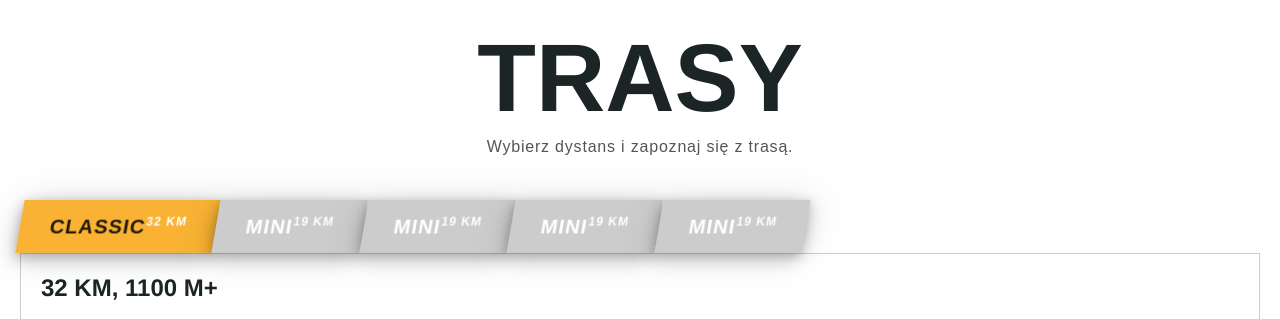
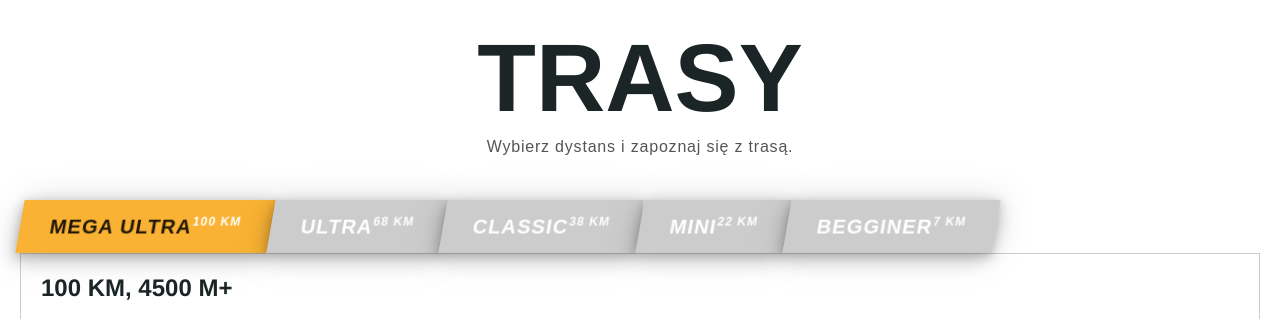
Before and after one commit to petkor1/serwis-biegowy, a PHP site: page /festiwal-biegow-gorskich.html in a window 1280 px wide; the page is wider, and only the part inside the window is pictured. Shown: the part 2727-3046 px from the top of that part. Run offline with PHP 8.4, Linux system fonts and the light colour scheme; some libraries are stand-ins or nearby versions.

Commit message:
festiwal przyciski mapa

```diff
--- a/festiwal-biegow-gorskich.html
+++ b/festiwal-biegow-gorskich.html
@@ -132,14 +132,14 @@
                     <img src="/images/logo xrun ULTRA KOLOR-01 1.png" style="width: 180px;" alt="Xrun Classic"><span style="font-family: helvetica;">Mega Ultra Wyspa</span>
                     <h4>100 km, 4500 m+</h4>
                     <ul>
-                        <li><b>Biuro zawodów:</b> Słopnice</li>
+                        <li><b>Biuro zawodów:</b> Limanowa</li>
                         <li><b>Start:</b>
-                                9:30<br>
-                                Słopnice
+                                00:00<br>
+                                Limanowa
 
                         </li>
-                        <li><b>Meta:</b>limit 4 h<br>
-                            Słopnice
+                        <li><b>Meta:</b>limit 24 h<br>
+                            Limanowa
                         </li>
                     </ul>
                     <div class="card-for-event-icons">
@@ -207,16 +207,16 @@
             <div id="ultra-card" class="card-for-event">
                 <div class="card-for-event-top">
                     <img src="/images/logo xrun ULTRA KOLOR-01 1.png" style="width: 180px;" alt="Xrun Classic"><span style="font-family: helvetica;">Ultra Wyspa</span>
-                    <h4>32 km, 1100 m+</h4>
+                    <h4>68 km, 3000 m+</h4>
                     <ul>
-                        <li><b>Biuro zawodów:</b> Słopnice</li>
+                        <li><b>Biuro zawodów:</b> Limanowa</li>
                         <li><b>Start:</b>
-                                9:30<br>
-                                Słopnice
+                                8:00<br>
+                                Limanowa
 
                         </li>
-                        <li><b>Meta:</b>limit 4 h<br>
-                            Słopnice
+                        <li><b>Meta:</b>limit 16 h<br>
+                            Limanowa
                         </li>
                     </ul>
                     <div class="card-for-event-icons">
@@ -284,16 +284,16 @@
             <div id="classic-card" class="card-for-event">
                 <div class="card-for-event-top">
                     <img src="/images/logo xrun classic kolor-01 3Classic-.svg" style="width: 180px;" alt="Xrun Classic"><span style="font-family: helvetica;">Bieg Czterech Wysp</span>
-                    <h4>32 km, 1100 m+</h4>
+                    <h4>32 km, 1400 m+</h4>
                     <ul>
-                        <li><b>Biuro zawodów:</b> Słopnice</li>
+                        <li><b>Biuro zawodów:</b> Limanowa</li>
                         <li><b>Start:</b>
-                                9:30<br>
+                                10:00<br>
                                 Słopnice
 
                         </li>
-                        <li><b>Meta:</b>limit 4 h<br>
-                            Słopnice
+                        <li><b>Meta:</b>limit 6 h<br>
+                            Limanowa
                         </li>
                     </ul>
                     <div class="card-for-event-icons">
@@ -360,16 +360,16 @@
             <div id="mini-card" class="card-for-event">
                 <div class="card-for-event-top">
                     <img src="/images/logo xrun classic kolor-01 3Classic-.svg" style="width: 180px;" alt="Xrun Classic"><span style="font-family: helvetica;">Wyspiańska Połówka</span>
-                    <h4>32 km, 1100 m+</h4>
+                    <h4>22 km, 770 m+</h4>
                     <ul>
-                        <li><b>Biuro zawodów:</b> Słopnice</li>
+                        <li><b>Biuro zawodów:</b> Limanowa</li>
                         <li><b>Start:</b>
-                                9:30<br>
+                                11:00<br>
                                 Słopnice
 
                         </li>
                         <li><b>Meta:</b>limit 4 h<br>
-                            Słopnice
+                            Limanowa
                         </li>
                     </ul>
                     <div class="card-for-event-icons">
@@ -437,16 +437,16 @@
             <div id="begginer-card" class="card-for-event">
                 <div class="card-for-event-top">
                     <img src="/images/logo xrun MINU kolor-01-01mini-.svg" style="width: 180px;" alt="Xrun mini"><span style="font-family: helvetica;">Bieg na miejską górę</span>
-                    <h4>19 KM, 650 M+ </h4>
+                    <h4>7 KM, 380 M+ </h4>
                     <ul>
-                        <li><b>Biuro zawodów:</b> Słopnice</li>
+                        <li><b>Biuro zawodów:</b> Limanowa</li>
                         <li><b>Start:</b>
-                                10:00<br>
-                                Słopnice
+                                12:00<br>
+                                Limanowa
 
                         </li>
                         <li><b>Meta:</b>limit 4 h<br>
-                            Słopnice
+                            Limanowa
                         </li>
                     </ul>
                     <div class="card-for-event-icons">
@@ -515,7 +515,7 @@
                     <img src="/images/logo xrun KIDS kolor-01-01kids-.svg" style="width: 180px;" alt="Xrun Classic"><span style="font-family: helvetica;">&nbsp;</span>
                     <h4>150 m, 300 m, 800 m</h4>
                     <ul>
-                        <li><b>Biuro zawodów:</b> Słopnice</li>
+                        <li><b>Biuro zawodów:</b> Limanowa</li>
                         <li><b>Kategorie wiekowe:</b>
 
                                 smerfy 3 - 5 lat,
@@ -524,7 +524,7 @@
 
                         </li>
                         <li><b>Start i meta</b>:<br>
-                            Słopnice
+                            Limanowa
                         </li>
                     </ul>
                     <div class="card-for-event-icons">
@@ -600,38 +600,33 @@
         <!-- Tab links -->
         <div class="maps-tabs">
             <div class="tab">
-                <button class="tablinks active" onclick="openTab(event, 'Tab1')">Classic<span> 32 km</span></button>
-                <button class="tablinks" onclick="openTab(event, 'Tab2')">Mini<span> 19 km</span></button>
-                <button class="tablinks" onclick="openTab(event, 'Tab2')">Mini<span> 19 km</span></button>
-                <button class="tablinks" onclick="openTab(event, 'Tab2')">Mini<span> 19 km</span></button>
-                <button class="tablinks" onclick="openTab(event, 'Tab2')">Mini<span> 19 km</span></button>
+                <button class="tablinks active" onclick="openTab(event, 'Tab1')">Mega Ultra<span> 100 km</span></button>
+                <button class="tablinks" onclick="openTab(event, 'Tab2')">Ultra<span> 68 km</span></button>
+                <button class="tablinks" onclick="openTab(event, 'Tab3')">Classic<span> 38 km</span></button>
+                <button class="tablinks" onclick="openTab(event, 'Tab4')">Mini<span> 22 km</span></button>
+                <button class="tablinks" onclick="openTab(event, 'Tab5')">Begginer<span> 7 km</span></button>
             </div>
             <!-- Tab content -->
             <div id="Tab1" class="tabcontent active">
-                <h3 style="padding: 20px;">32 KM, 1100 M+</h3>
-                <iframe class="alltrails" src="https://www.alltrails.com/widget/map/xrun-pani-mogila-32-km-4b01078?u=m" width="100%" height="600" frameborder="0" scrolling="no" marginheight="0" marginwidth="0" title="AllTrails: Trail Guides and Maps for Hiking, Camping, and Running"></iframe>
-                <a href="https://zapisy.raatiming.pl/xrun-panimogila-32km.html"><button>Zapisz się</button></a>
+                <h3 style="padding: 20px;">100 KM, 4500 M+</h3>
+                <iframe class="alltrails" src="https://www.alltrails.com/widget/map/ultra-wyspa-68-km-2e5c2cb?u=m" width="100%" height="600" frameborder="0" scrolling="no" marginheight="0" marginwidth="0" title="AllTrails: Trail Guides and Maps for Hiking, Camping, and Running"></iframe>                <a href="https://zapisy.raatiming.pl/xrun-panimogila-32km.html"><button>Zapisz się</button></a>
 
             </div>
             <div id="Tab2" class="tabcontent">
-                <h3 style="padding: 20px;">19 KM, 650 M+</h3>
-                <iframe class="alltrails" src="https://www.alltrails.com/widget/map/xrun-pani-mogila-19-km-5b5c2e6?u=m" width="100%" height="600" frameborder="0" scrolling="no" marginheight="0" marginwidth="0" title="AllTrails: Trail Guides and Maps for Hiking, Camping, and Running"></iframe>
-                <a href="https://zapisy.raatiming.pl/xrun-panimogila-19km.html"><button>Zapisz się</button></a>
+                <h3 style="padding: 20px;">68 KM, 3000 M+</h3>
+                <iframe class="alltrails" src="https://www.alltrails.com/widget/map/map-november-26-2021-12-59-pm-d81f29a?u=m" width="100%" height="600" frameborder="0" scrolling="no" marginheight="0" marginwidth="0" title="AllTrails: Trail Guides and Maps for Hiking, Camping, and Running"></iframe>                <a href="https://zapisy.raatiming.pl/xrun-panimogila-19km.html"><button>Zapisz się</button></a>
             </div>
-            <div id="Tab2" class="tabcontent">
-                <h3 style="padding: 20px;">19 KM, 650 M+</h3>
-                <iframe class="alltrails" src="https://www.alltrails.com/widget/map/xrun-pani-mogila-19-km-5b5c2e6?u=m" width="100%" height="600" frameborder="0" scrolling="no" marginheight="0" marginwidth="0" title="AllTrails: Trail Guides and Maps for Hiking, Camping, and Running"></iframe>
-                <a href="https://zapisy.raatiming.pl/xrun-panimogila-19km.html"><button>Zapisz się</button></a>
+            <div id="Tab3" class="tabcontent">
+                <h3 style="padding: 20px;">38 KM, 1400 M+</h3>
+                <iframe class="alltrails" src="https://www.alltrails.com/widget/map/mega-ultra-wyspa-100-km-0f2c9a9?u=m" width="100%" height="600" frameborder="0" scrolling="no" marginheight="0" marginwidth="0" title="AllTrails: Trail Guides and Maps for Hiking, Camping, and Running"></iframe>                <a href="https://zapisy.raatiming.pl/xrun-panimogila-19km.html"><button>Zapisz się</button></a>
             </div>
-            <div id="Tab2" class="tabcontent">
-                <h3 style="padding: 20px;">19 KM, 650 M+</h3>
-                <iframe class="alltrails" src="https://www.alltrails.com/widget/map/xrun-pani-mogila-19-km-5b5c2e6?u=m" width="100%" height="600" frameborder="0" scrolling="no" marginheight="0" marginwidth="0" title="AllTrails: Trail Guides and Maps for Hiking, Camping, and Running"></iframe>
-                <a href="https://zapisy.raatiming.pl/xrun-panimogila-19km.html"><button>Zapisz się</button></a>
+            <div id="Tab4" class="tabcontent">
+                <h3 style="padding: 20px;">22 KM, 770 M+</h3>
+                <iframe class="alltrails" src="https://www.alltrails.com/widget/map/map-november-26-2021-12-38-pm-176bf62?u=m" width="100%" height="600" frameborder="0" scrolling="no" marginheight="0" marginwidth="0" title="AllTrails: Trail Guides and Maps for Hiking, Camping, and Running"></iframe>                <a href="https://zapisy.raatiming.pl/xrun-panimogila-19km.html"><button>Zapisz się</button></a>
             </div>
-            <div id="Tab2" class="tabcontent">
-                <h3 style="padding: 20px;">19 KM, 650 M+</h3>
-                <iframe class="alltrails" src="https://www.alltrails.com/widget/map/xrun-pani-mogila-19-km-5b5c2e6?u=m" width="100%" height="600" frameborder="0" scrolling="no" marginheight="0" marginwidth="0" title="AllTrails: Trail Guides and Maps for Hiking, Camping, and Running"></iframe>
-                <a href="https://zapisy.raatiming.pl/xrun-panimogila-19km.html"><button>Zapisz się</button></a>
+            <div id="Tab5" class="tabcontent">
+                <h3 style="padding: 20px;">7 KM, 380 M+</h3>
+                <iframe class="alltrails" src="https://www.alltrails.com/widget/map/map-november-26-2021-12-06-pm-7385db9?u=m" width="100%" height="600" frameborder="0" scrolling="no" marginheight="0" marginwidth="0" title="AllTrails: Trail Guides and Maps for Hiking, Camping, and Running"></iframe>                <a href="https://zapisy.raatiming.pl/xrun-panimogila-19km.html"><button>Zapisz się</button></a>
             </div>
             <!-- <div id="Tab3" class="tabcontent">
                 <h3>150 M, 300 M, 800 M</h3>
--- a/style.css
+++ b/style.css
@@ -1433,6 +1433,8 @@ footer .rights{
         width: fit-content;
         font-size: 16px;
         padding: 15px 15px;
+        margin-top: 10px;
+        margin-right: 5px;
       }
   }
 
```
Also changed, not shown: pani-mogila.html (+5 -7 lines).
